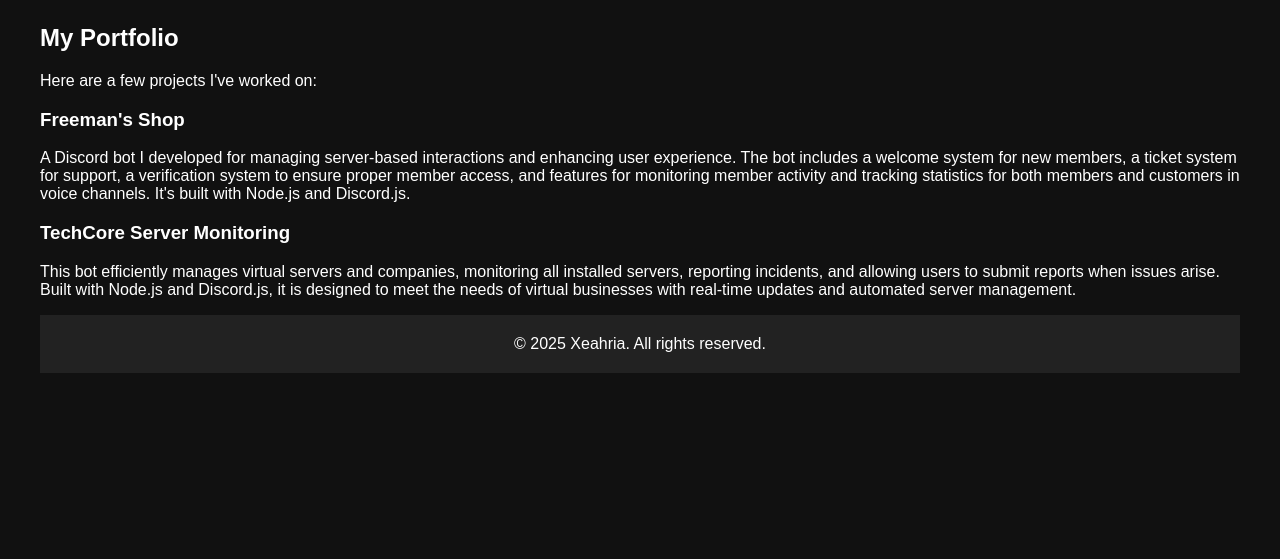
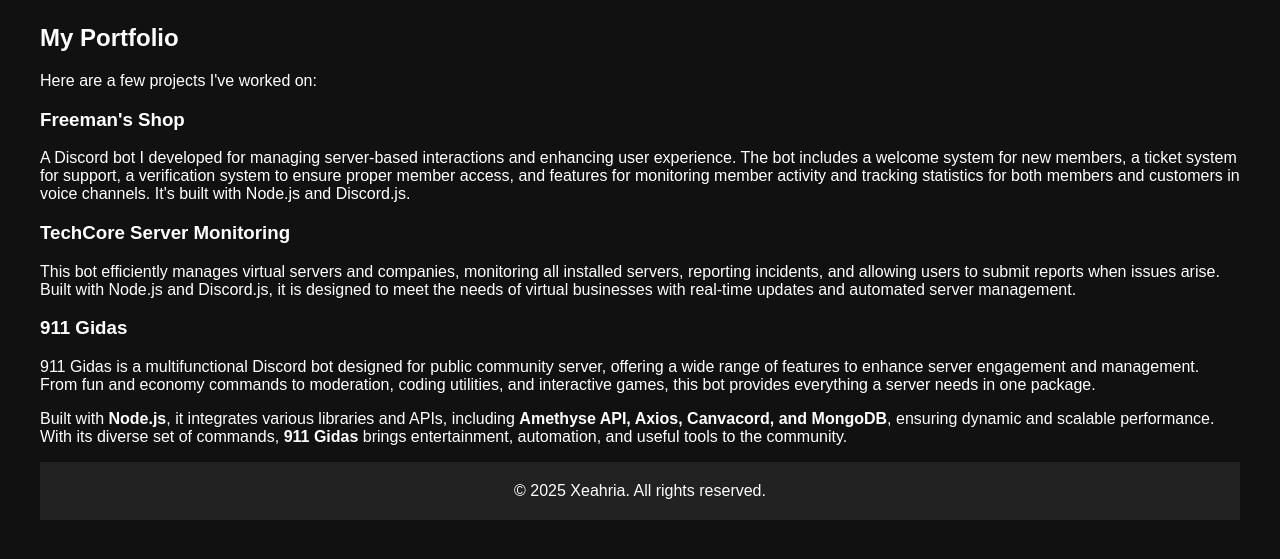
Before and after one commit to Xeahria/portfolio, a website: page portfolio.html in a window 1280 px wide. Shown: the part 149-708 px from the top of the page. Drawn offline with Linux system fonts and the light colour scheme.

Commit message:
Portfolio

```diff
--- a/portfolio.html
+++ b/portfolio.html
@@ -47,6 +47,13 @@
                 <h3>TechCore Server Monitoring</h3>
                 <p>This bot efficiently manages virtual servers and companies, monitoring all installed servers, reporting incidents, and allowing users to submit reports when issues arise. Built with Node.js and Discord.js, it is designed to meet the needs of virtual businesses with real-time updates and automated server management.</p>
             </div>
+
+            <div class="project">
+                <h3>911 Gidas</h3>
+                <p>911 Gidas is a multifunctional Discord bot designed for public community server, offering a wide range of features to enhance server engagement and management. From fun and economy commands to moderation, coding utilities, and interactive games, this bot provides everything a server needs in one package.</p>
+                <p>Built with <strong>Node.js</strong>, it integrates various libraries and APIs, including <strong>Amethyse API, Axios, Canvacord, and MongoDB</strong>, ensuring dynamic and scalable performance. With its diverse set of commands, <strong>911 Gidas</strong> brings entertainment, automation, and useful tools to the community.</p>
+            </div>
+
         </section>
 
         <footer>
@@ -61,5 +68,3 @@
 <div class="under-development-notice">
     <p>🚧 Website Under Development 🚧</p>
 </div>
-
-<!-- Rest of the content follows below -->
```
